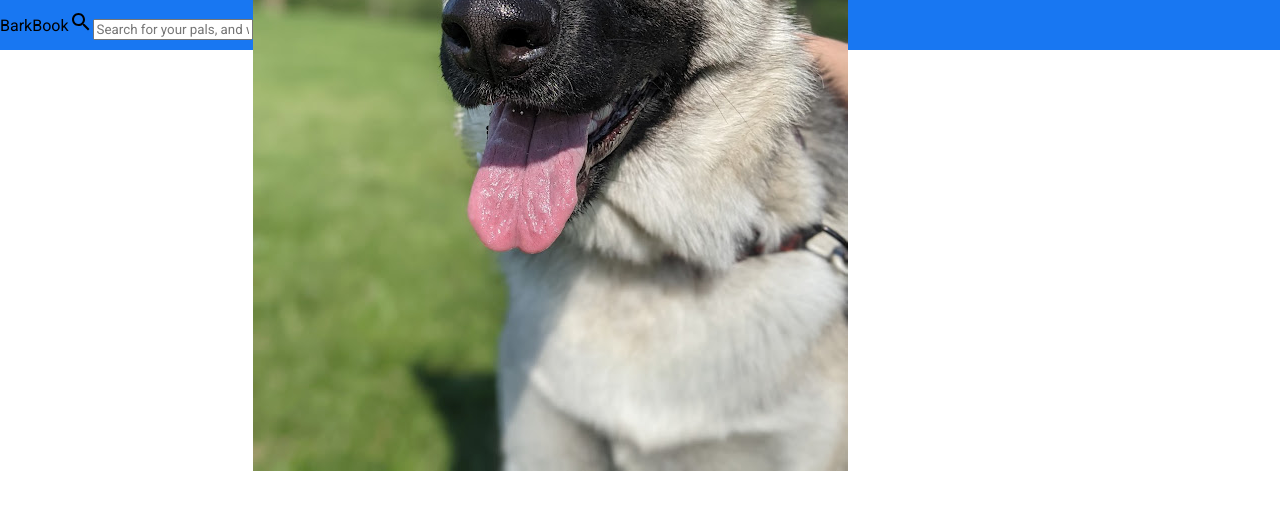
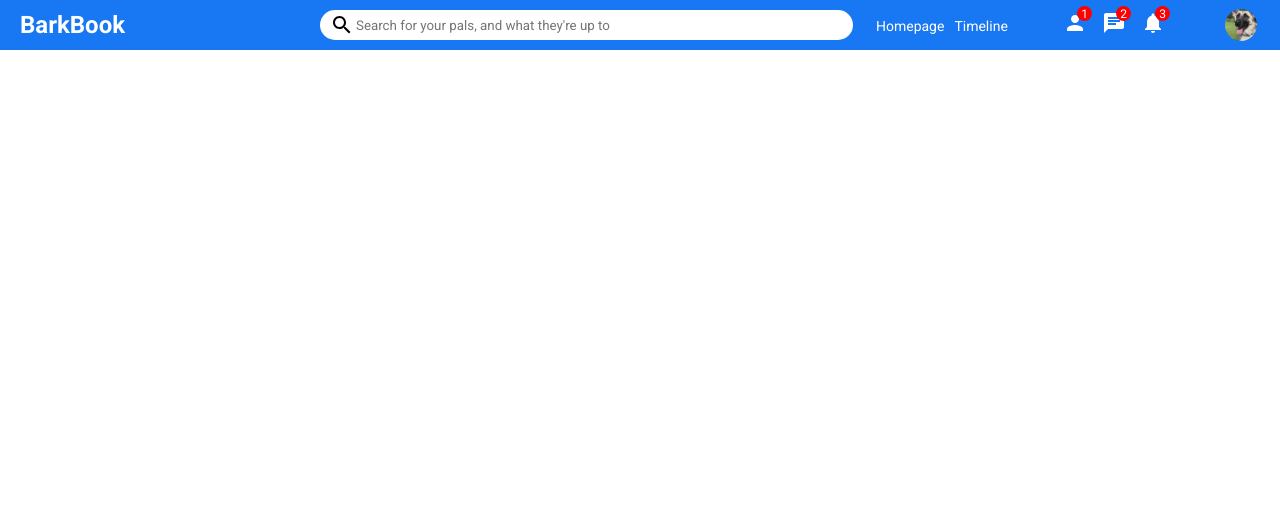
Before and after one commit to hamrajk/barbook-frontend, a React (Create React App) app: page / in a window 1280 px wide. Shown: the top 510 px of the page. Built offline with nearby package versions, Linux system fonts and the light colour scheme.

Commit message:
Finished styling the navigation bar

```diff
--- a/src/components/topbar/Topbar.jsx
+++ b/src/components/topbar/Topbar.jsx
@@ -8,12 +8,13 @@
         <span className="logo">BarkBook</span>
       </div>
       <div className="topbarCenter">
-        <div className="searchBar"></div>
-        <Search />
-        <input
-          placeholder="Search for your pals, and what they're up to"
-          className="searchInput"
-        />
+        <div className="searchBar">
+          <Search className="searchIcon" />
+          <input
+            placeholder="Search for your pals, and what they're up to"
+            className="searchInput"
+          />
+        </div>
       </div>
       <div className="topbarRight">
         <div className="topbarLinks">
@@ -23,15 +24,15 @@
         <div className="topbarIcons">
           <div className="topbarIconItem">
             <Person />
-            <span className="topbarIconBadage">1</span>
+            <span className="topbarIconBadge">1</span>
           </div>
           <div className="topbarIconItem">
             <Chat />
-            <span className="topbarIconBadage">2</span>
+            <span className="topbarIconBadge">2</span>
           </div>
           <div className="topbarIconItem">
             <Notifications />
-            <span className="topbarIconBadage">3</span>
+            <span className="topbarIconBadge">3</span>
           </div>
         </div>
         <img src="/assets/People/10.jpg" alt="" className="topbarImg" />
--- a/src/components/topbar/topbar.css
+++ b/src/components/topbar/topbar.css
@@ -7,3 +7,89 @@
   position: sticky;
   top: 0;
 }
+
+.topbarLeft {
+  flex: 3;
+}
+
+.logo {
+  font-size: 24px;
+  margin-left: 20px;
+  font-weight: bold;
+  color: white;
+  cursor: pointer;
+}
+
+.topbarCenter {
+  flex: 5;
+}
+
+.searchBar {
+  width: 100%;
+  height: 30px;
+  background-color: white;
+  border-radius: 30px;
+  display: flex;
+  align-items: center;
+}
+
+.searchIcon {
+  transform: scale(1);
+  margin-left: 10px;
+}
+
+.searchInput {
+  border: none;
+  width: 70%;
+}
+
+.searchInput:focus {
+  outline: none;
+}
+
+.topbarRight {
+  flex: 4;
+  display: flex;
+  align-items: center;
+  justify-content: space-around;
+  color: white;
+}
+
+.topbarLink {
+  margin-right: 10px;
+  font-size: 14px;
+  cursor: pointer;
+}
+
+.topbarIcons {
+  display: flex;
+}
+
+.topbarIconItem {
+  margin-right: 15px;
+  cursor: pointer;
+  position: relative;
+}
+
+.topbarIconBadge {
+  width: 15px;
+  height: 15px;
+  background-color: red;
+  border-radius: 50%;
+  color: white;
+  position: absolute;
+  top: -5px;
+  right: -5px;
+  display: flex;
+  align-items: center;
+  justify-content: center;
+  font-size: 12px;
+}
+
+.topbarImg {
+  width: 32px;
+  height: 32px;
+  border-radius: 50%;
+  object-fit: cover;
+  cursor: pointer;
+}
```
